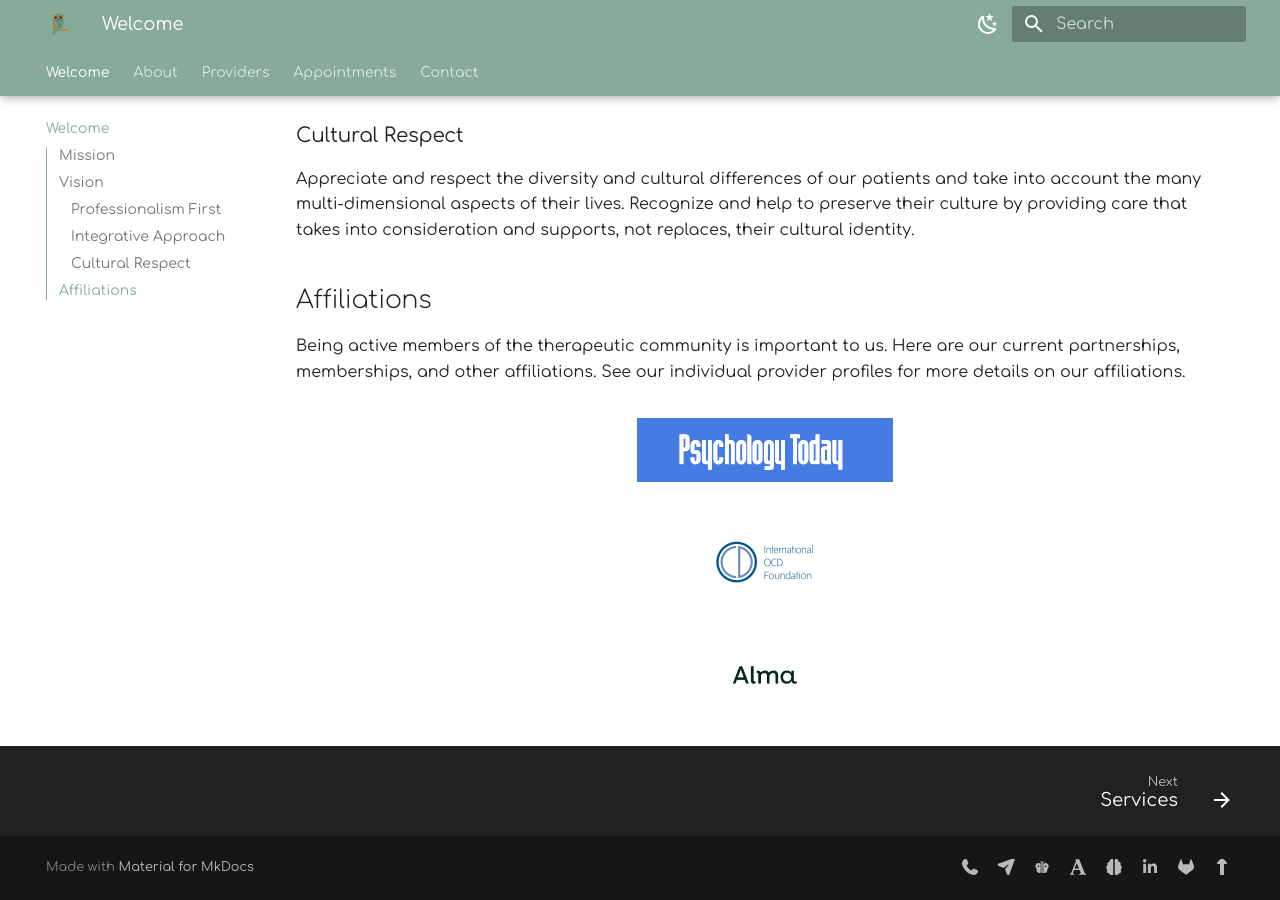
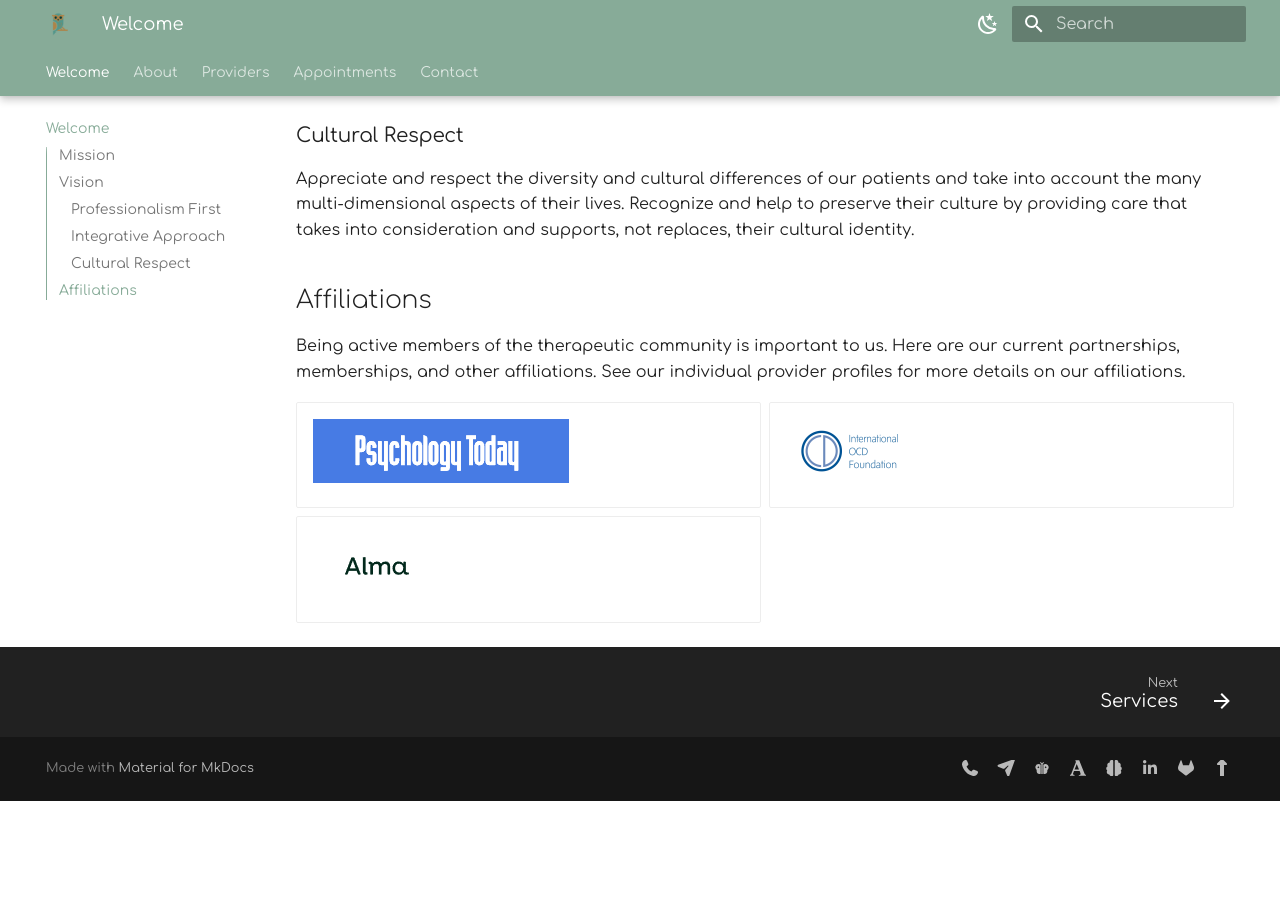
Before and after one commit to motm-therapy/website, an MkDocs documentation site: the page built from docs/index.md, in a window 1280 px wide and 900 px high, scrolled down 1021 px. Built offline with MkDocs 1.6.1 and Material for MkDocs 9.7.7, drawn with Linux system fonts in a browser that asks for light colours; plug-ins that fetch from the network failed and are left out; after the commit the page ends 1822 px from its top, so only the background shows below that.

Commit message:
Update index.md

```diff
--- a/docs/index.md
+++ b/docs/index.md
@@ -30,15 +30,8 @@ Appreciate and respect the diversity and cultural differences of our patients an
 
 Being active members of the therapeutic community is important to us. Here are our current partnerships, memberships, and other affiliations. See our individual provider profiles for more details on our affiliations.
 
-<figure markdown>
-[![Psychology Today](assets/pt-logo.png){ height="64" width="256" }](https://www.psychologytoday.com/us)
-  <figcaption></figcaption>
-</figure>
-<figure markdown>
-[![International OCD Foundation](assets/ocd-foundation.png){ height="64" width="128" }](https://iocdf.org)
-  <figcaption></figcaption>
-</figure>
-<figure markdown>
-[![Alma](assets/alma-logo.png){ height="64" width="128" }](https://helloalma.com)
-  <figcaption></figcaption>
-</figure>
+<div class="grid cards" markdown>
+- [![Psychology Today](assets/pt-logo.png){ height="64" width="256" }](https://www.psychologytoday.com/us)
+- [![International OCD Foundation](assets/ocd-foundation.png){ height="64" width="128" }](https://iocdf.org)
+- [![Alma](assets/alma-logo.png){ height="64" width="128" }](https://helloalma.com)
+</div>
```
